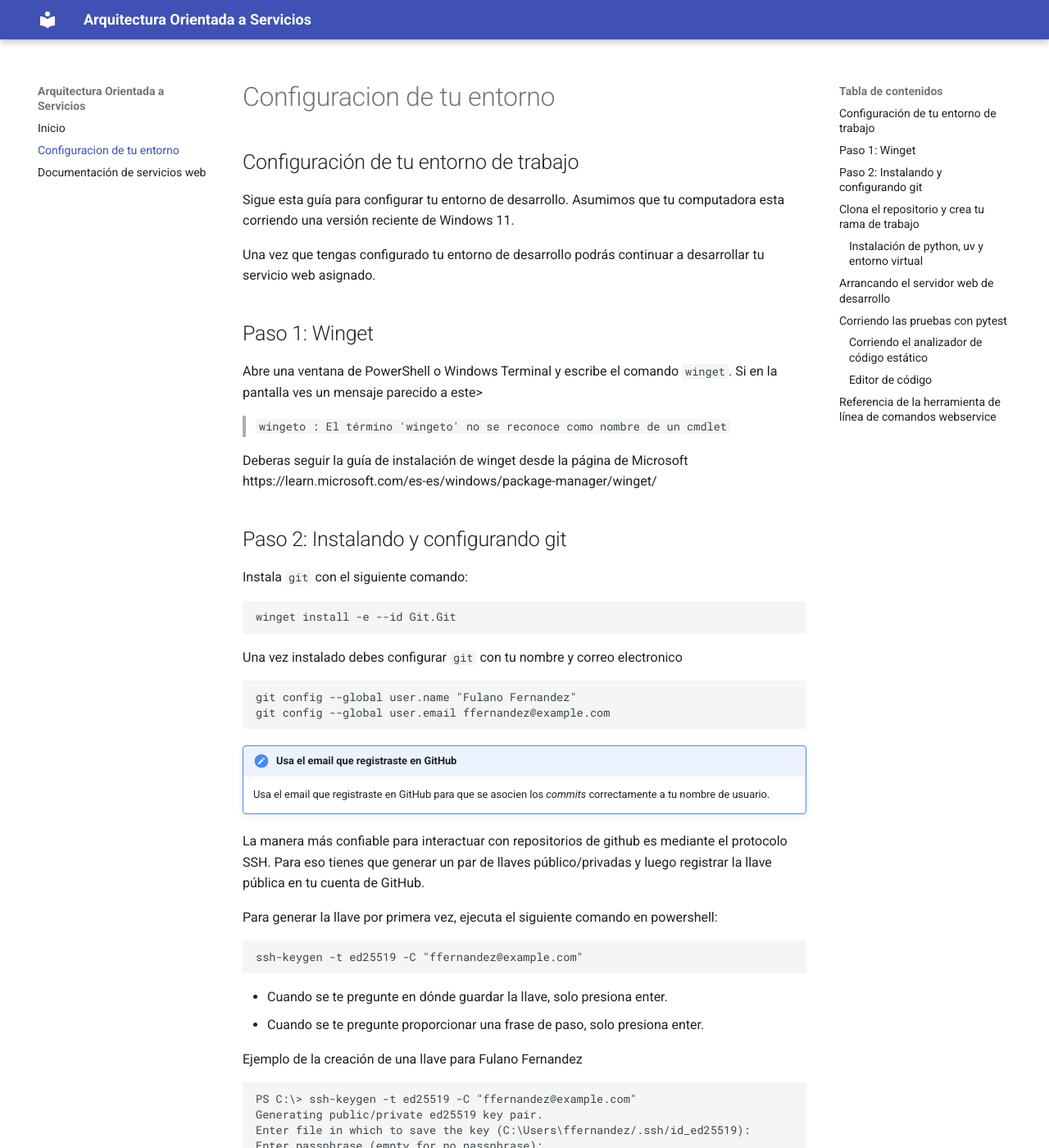
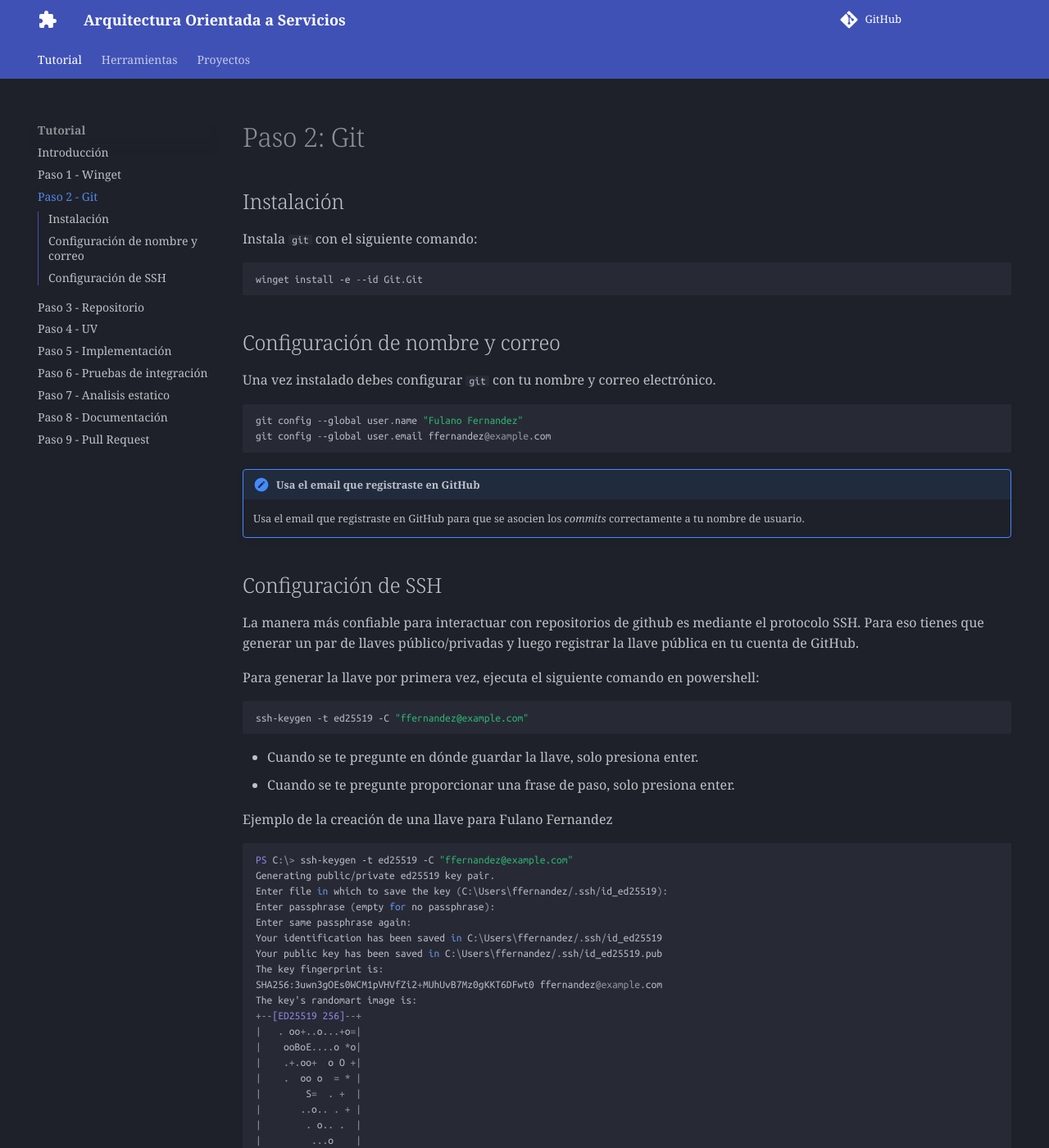
Before and after one commit to misaelnieto/itm_2025_soa_u2, an MkDocs documentation site: the page built from docs/tutorial/git.md, in a window 1280 px wide and 1400 px high. Shown: the whole window at 82% size. Built offline with MkDocs 1.6.1 and Material for MkDocs 9.7.7, drawn with Linux system fonts in a browser that asks for light colours; comment, search, counter and statistics services are not loaded; some of the changed text lies outside the part shown.

````diff
--- a/docs/configuracion.md
+++ b/docs/tutorial/git.md
@@ -1,21 +1,6 @@
-## Configuración de tu entorno de trabajo
+# Paso 2: Git
 
-Sigue esta guía para configurar tu entorno de desarrollo. Asumimos que tu
-computadora esta corriendo una versión reciente de Windows 11.
-
-Una vez que tengas configurado tu entorno de desarrollo podrás continuar a
-desarrollar tu servicio web asignado.
-
-## Paso 1: Winget
-
-Abre una ventana de PowerShell o Windows Terminal y escribe el comando `winget`. Si en la pantalla ves un mensaje parecido a este>
-
-> `wingeto : El término 'wingeto' no se reconoce como nombre de un cmdlet`
-
-Deberas seguir la guía de instalación de winget desde la página de Microsoft https://learn.microsoft.com/es-es/windows/package-manager/winget/
-
-
-## Paso 2: Instalando y configurando git
+## Instalación
 
 Instala `git` con el siguiente comando:
 
@@ -23,7 +8,9 @@ Instala `git` con el siguiente comando:
 winget install -e --id Git.Git
 ```
 
-Una vez instalado debes configurar `git` con tu nombre y correo electronico
+## Configuración de nombre y correo
+
+Una vez instalado debes configurar `git` con tu nombre y correo electrónico.
 
 ```powershell
 git config --global user.name "Fulano Fernandez"
@@ -32,6 +19,8 @@ git config --global user.email ffernandez@example.com
 
 !!! note "Usa el email que registraste en GitHub"
     Usa el email que registraste en GitHub para que se asocien los *commits* correctamente a tu nombre de usuario.
+
+## Configuración de SSH
 
 La manera más confiable para interactuar con repositorios de github es mediante
 el protocolo SSH. Para eso tienes que generar un par de llaves público/privadas
@@ -121,82 +110,3 @@ Deberías ver el siguiente mensaje:
 ```
 Hi ffernandez! You've successfully authenticated, but GitHub does not provide shell access.
 ```
-
-## Clona el repositorio y crea tu rama de trabajo
-
-
-```powershell
-git clone git@github.com:misaelnieto/itm_2025_soa_u2.git
-cd itm_2025_soa_u2
-git switch --create fferndez-servicioweb
-```
-
-
-### Instalación de python, `uv` y entorno virtual
-
-Sigue el proceso de instalación de `uv` desde la página oficial https://docs.astral.sh/uv/.
-
-Una vez que hayas instalado y configurado `uv`, cincroniza las dependencias y versión de python con el siguiente comando:
-
-```powershell
-uv sync
-```
-
-La primera vez que corras este comando, `uv` descargará la versión de Python
-adecuada, creara un entorno virtual e instalará todas las dependencias
-necesarias para tus prácticas.
-
-
-## Arrancando el servidor web de desarrollo
-
-```
-uv run webservice --debug
-```
-
-Cuando hagas cambios en tu código, el servidor reiniciará automáticamente. Recuerda revisar los errores y advertencias en la terminal donde estas ejecutando el servidor. Presiona `Ctrl`+`C` para terminar la ejecución del servidor de pruebas.
-
-## Corriendo las pruebas con pytest
-
-El siguiente comando correrá todas las pruebas contenidas en el módulo `tests`
-
-```
-uv run pytest
-```
-
-Si solo deseas correr las pruebas las pruebas contenidas en tu módulo asignado de pruebas, simplemente proporciona la ruta al módulo que contiene la prueba que deseas correr. Por ejemplo, si tu prueba esta en `tests/test_ffernandez.py`, el comando de `pytest` sería:
-
-
-```
-uv run pytest tests/test_ffernandez.py
-```
-
-También es posible correr una sola prueba dentro de un módulo de la siguiente manera:
-
-
-```
-uv run pytest tests/test_ffernandez.py::test_abc
-```
-
-Consulta la documentación de `pytest` en https://docs.pytest.org/en/stable/ para obtener más información acerca de su uso y sus diferentes maneras de invocar y depurar pruebas.
-
-
-### Corriendo el analizador de código estático
-
-WIP
-
-```
-uv run ruff check .
-```
-
-### Editor de código
-
-Puedes usar el editor de código de tu preferencia. El profesor usa Visual Studio Code y ha pre-configurado el entorno para que te sea más fácil desarrollar tu trabajo.
-
-
-
-## Referencia de la herramienta de línea de comandos `webservice`
-
-
-::: mkdocs-click
-    :module: webservice.app
-    :command: main
--- a/mkdocs.yml
+++ b/mkdocs.yml
@@ -1,12 +1,43 @@
 site_name: Arquitectura Orientada a Servicios
+use_directory_urls: true
+repo_url: https://github.com/misaelnieto/itm_2025_soa_u2/
+site_description: Documentación de la Unidad 2 de la materia de Arquitectura Orientada a Servicios
+site_author: Noe Nieto
+
 nav:
-  - Inicio: index.md
-  - Configuracion de tu entorno: configuracion.md
-  - Documentación de servicios web: proyectos/index.md
+  - Tutorial:
+    - Introducción: tutorial/index.md
+    - Paso 1 - Winget: tutorial/winget.md
+    - Paso 2 - Git: tutorial/git.md
+    - Paso 3 - Repositorio: tutorial/repositorio.md
+    - Paso 4 - UV: tutorial/uv.md
+    - Paso 5 - Implementación: tutorial/implementacion.md
+    - Paso 6 - Pruebas de integración: tutorial/pytest.md
+    - Paso 7 - Analisis estatico: tutorial/ruff.md
+    - Paso 8 - Documentación: tutorial/mkdocs.md
+    - Paso 9 - Pull Request: tutorial/pr.md
+  - Herramientas:
+    - webservice: herramientas/webservice.md
+  - Proyectos: servicios/index.md
 theme:
   name: material
-  locale: es
   language: es
+  palette:
+    scheme: slate
+  font:
+    text: Noto Serif
+    code: Ubuntu Mono
+  icon:
+    logo: material/puzzle
+  features:
+    - navigation.instant
+    - navigation.instant.progress
+    - navigation.tracking
+    - navigation.tabs
+    - navigation.path
+    - toc.integrate
+    - navigation.top
+
 
 markdown_extensions:
   - toc:
@@ -15,6 +46,11 @@ markdown_extensions:
   - pymdownx.tasklist:
       custom_checkbox: true
   - mkdocs-click
+  - pymdownx.superfences:
+      custom_fences:
+        - name: mermaid
+          class: mermaid
+          format: !!python/name:pymdownx.superfences.fence_code_format
 
 plugins:
 - mkdocstrings:
````
Also changed, not shown: docs/herramientas/webservice.md (added, +55 -0 lines), docs/index.md (+13 -22 lines), docs/tutorial/implementacion.md (added, +21 -0 lines), docs/tutorial/index.md (added, +7 -0 lines), docs/tutorial/pytest.md (added, +23 -0 lines), docs/tutorial/repositorio.md (added, +30 -0 lines), docs/tutorial/ruff.md (added, +6 -0 lines), docs/tutorial/uv.md (added, +17 -0 lines), docs/tutorial/winget.md (added, +12 -0 lines), pyproject.toml (+8 -1 lines), 3 other files.
